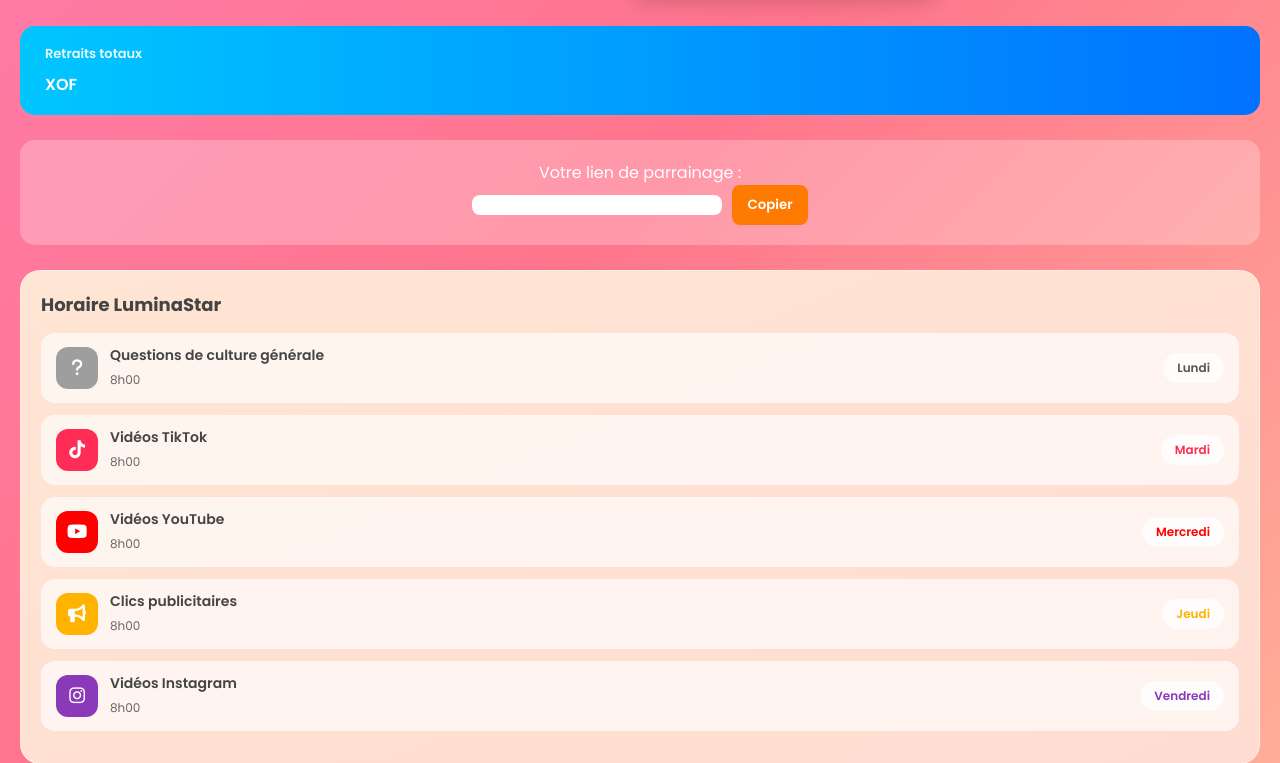
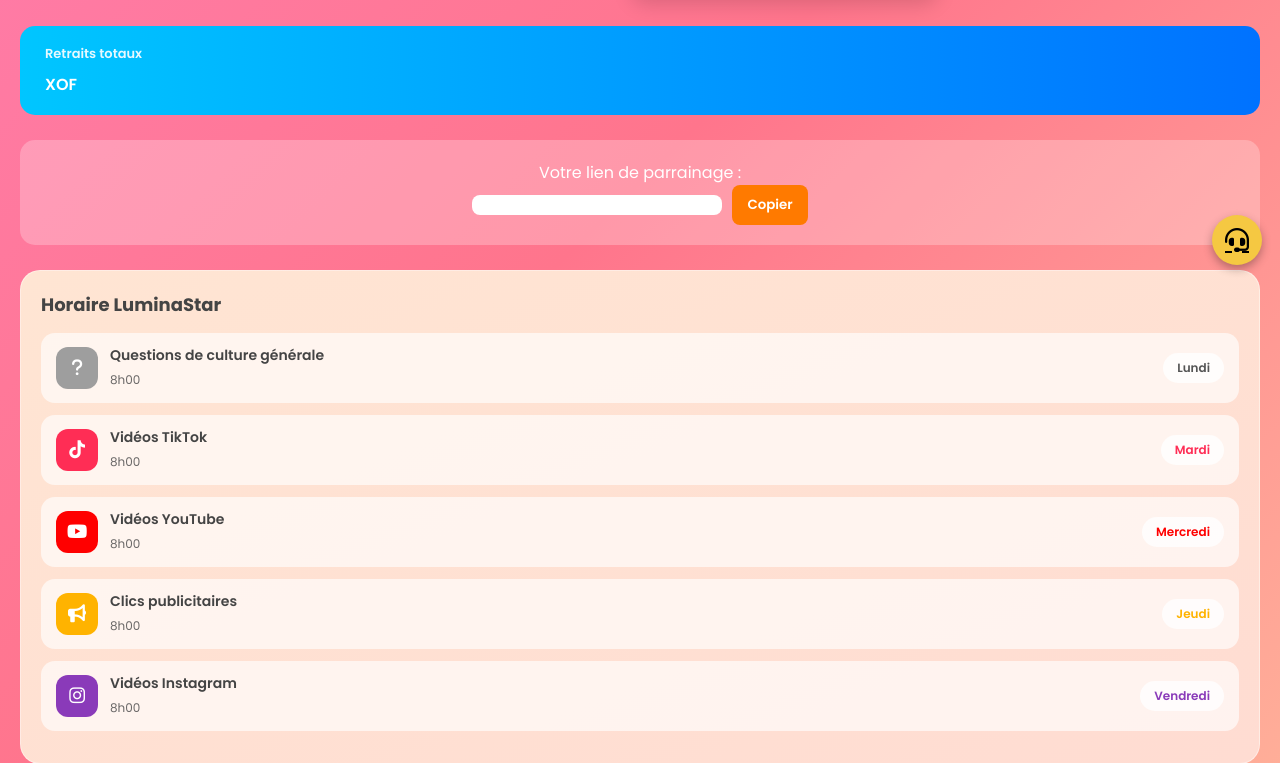
Before and after one commit to fredogary7-rgb/a, a Flask app: template templates/dashboard.html in a window 1280 px wide. Shown: the part 470-1233 px from the top of the page. Run offline with Flask 3, Linux system fonts and the light colour scheme; the template is opened without the code that fills it, so the values that code supplies are empty.

Commit message:
ajout whatsamp

```diff
--- a/templates/dashboard.html
+++ b/templates/dashboard.html
@@ -203,6 +203,27 @@ footer { text-align:center; margin-top:30px; opacity:0.8; font-size:13px; }
 .blue-profit {
     background: linear-gradient(to right, #0d47a1, #1976d2);
 }
+
+
+/* ===== BOUTON SUPPORT FLOTTANT ===== */
+.support-float{
+    position:fixed;
+    bottom:65px; /* juste au-dessus de l'icône profil */
+    right:18px;
+    width:50px;
+    height:50px;
+    background:#f5c842;
+    color:#000;
+    border-radius:50%;
+    display:flex;
+    align-items:center;
+    justify-content:center;
+    font-size:24px;
+    cursor:pointer;
+    z-index:999;
+    animation: bounce 2s infinite;
+    box-shadow:0 4px 10px rgba(0,0,0,0.3);
+}
 </style>
 </head>
 <body>
@@ -361,6 +382,11 @@ footer { text-align:center; margin-top:30px; opacity:0.8; font-size:13px; }
             </div>
         </div>
     </div>
+
+<!-- BOUTON SUPPORT FLOTTANT -->
+<a href="https://wa.me/22872494488?text=Salut%20LUMINASTAR%20je%20veut%20faire%20une%20réclamation%20" class="support-float" title="Support">
+    <i class="fa-solid fa-headset"></i>
+</a>
 
     <!-- REFERRAL LINK -->
     <div class="ref-box">
```
Also changed, not shown: templates/dashboard_bloque.html (+26 -0 lines).
